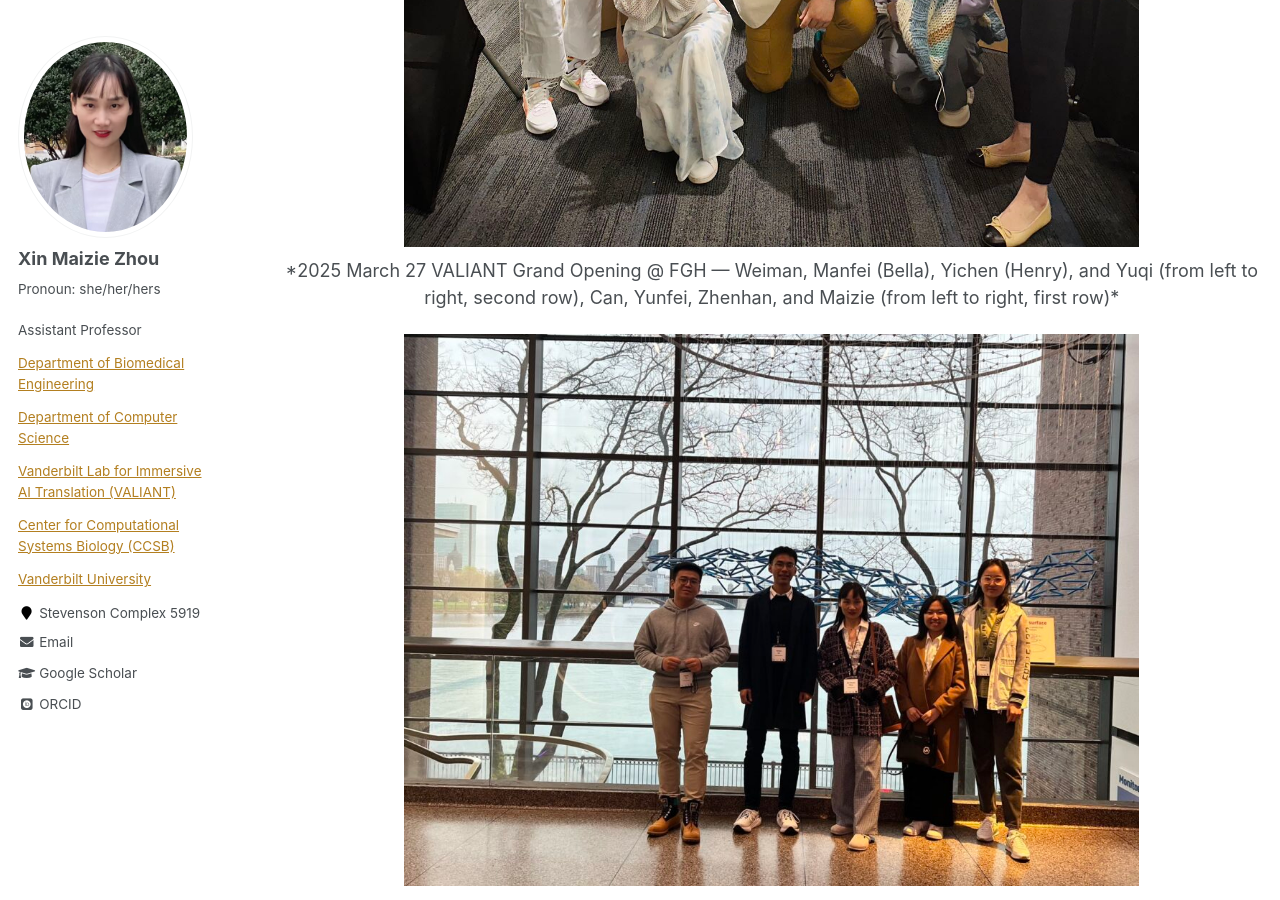
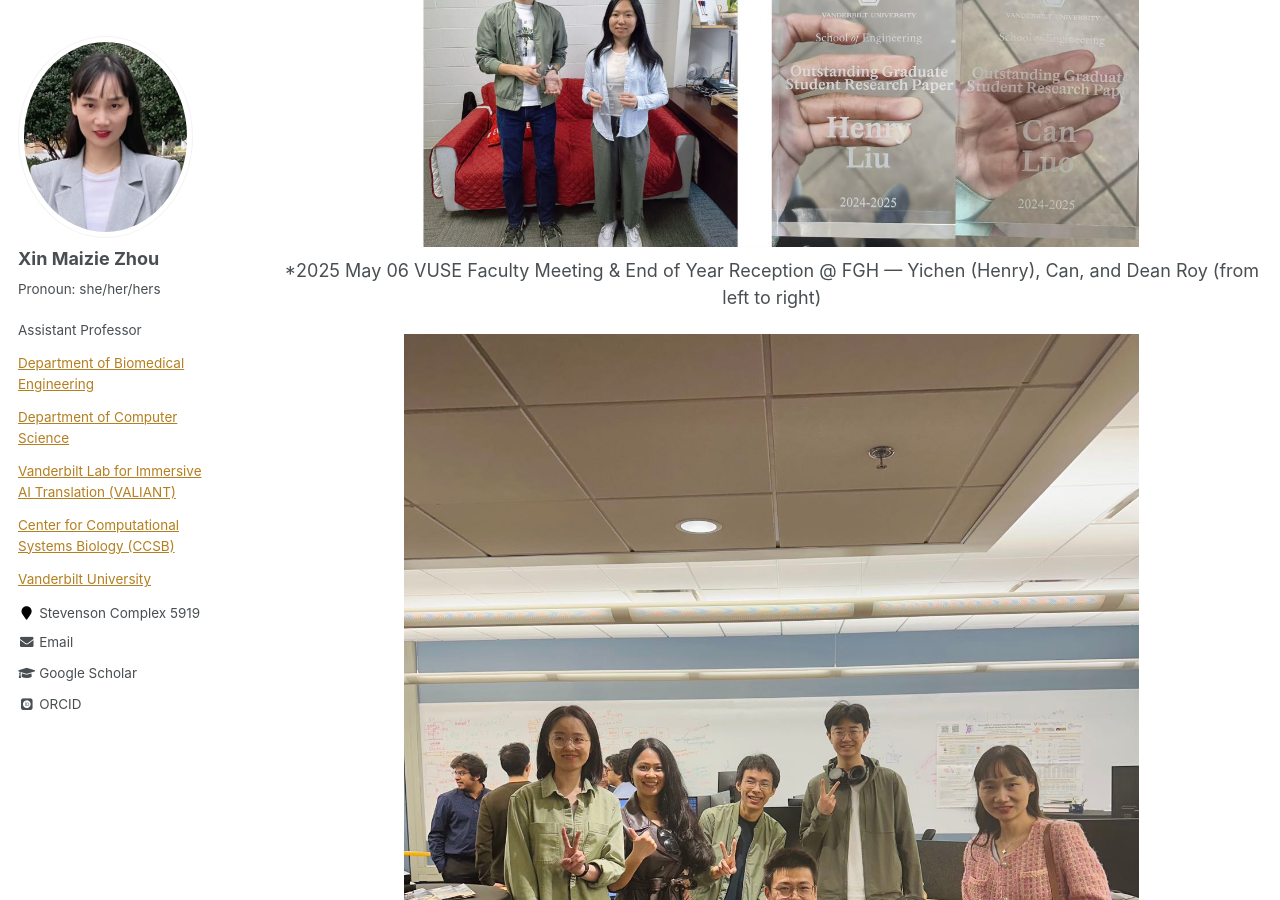
Before and after one commit to maiziezhoulab/Maiziezhoulab.github.io, a Jekyll site: the page built from _pages/LabPics.md, in a window 1280 px wide and 900 px high, scrolled down 894 px. Built offline with Jekyll 4.4.1, drawn with Linux system fonts in a browser that asks for light colours; some web fonts are replaced.

Commit message:
Update LabPics.md

```diff
--- a/_pages/LabPics.md
+++ b/_pages/LabPics.md
@@ -5,6 +5,12 @@ permalink: /LabPics/
 author_profile: true
 ---
 
+<div style="text-align: center;">
+  <img src="/images/labpics/VUSE_best_paper_award_2024-2025.jpg" alt="VUSE Best Paper Award" style="max-width: 75%; height: auto; display: block; margin: 0 auto;">
+  <p style="text-align: center; margin-top: 10px;">
+    *2025 May 06 VUSE Faculty Meeting & End of Year Reception @ FGH — Yichen (Henry), Can, and Dean Roy (from left to right)
+  </p>
+</div>
 
 <div style="text-align: center;">
   <img src="/images/labpics/valiant_opening.jpg" alt="VALIANT Grand Opening Group Photo" style="max-width: 75%; height: auto; display: block; margin: 0 auto;">
```
